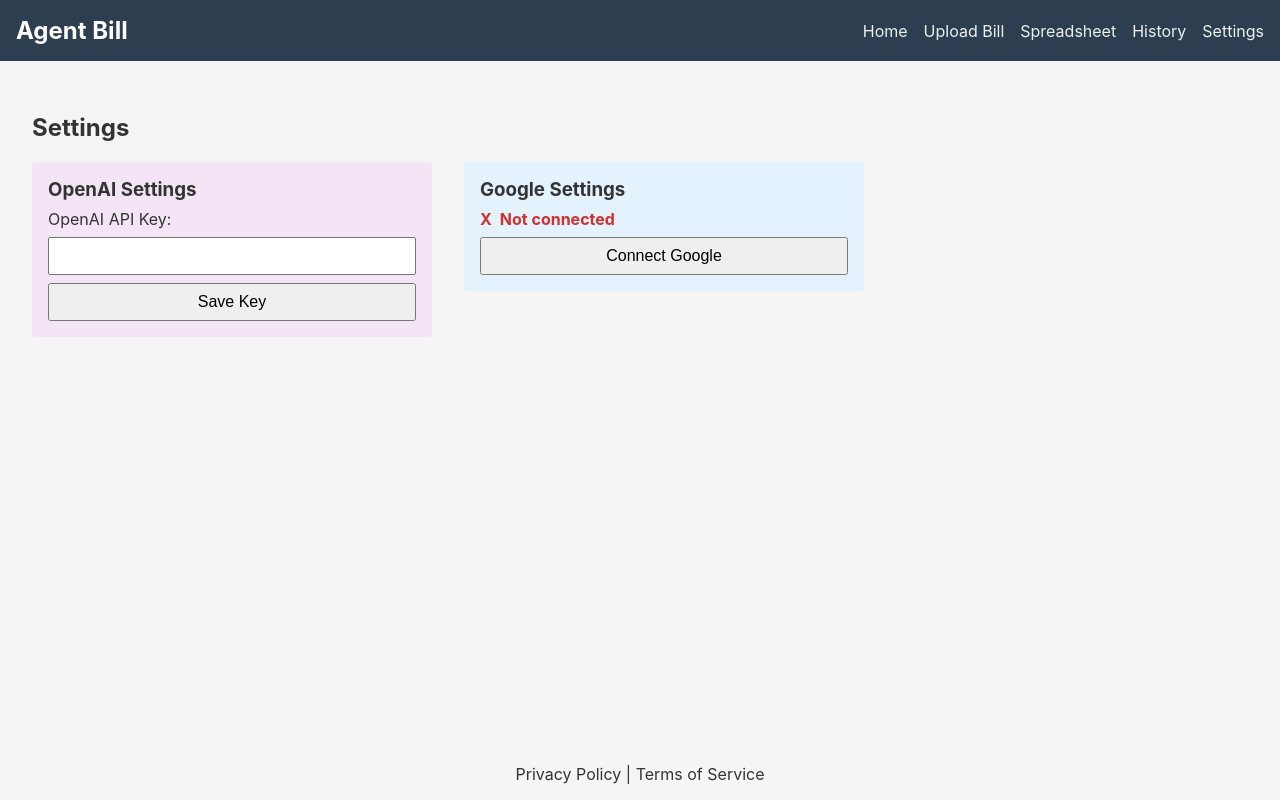
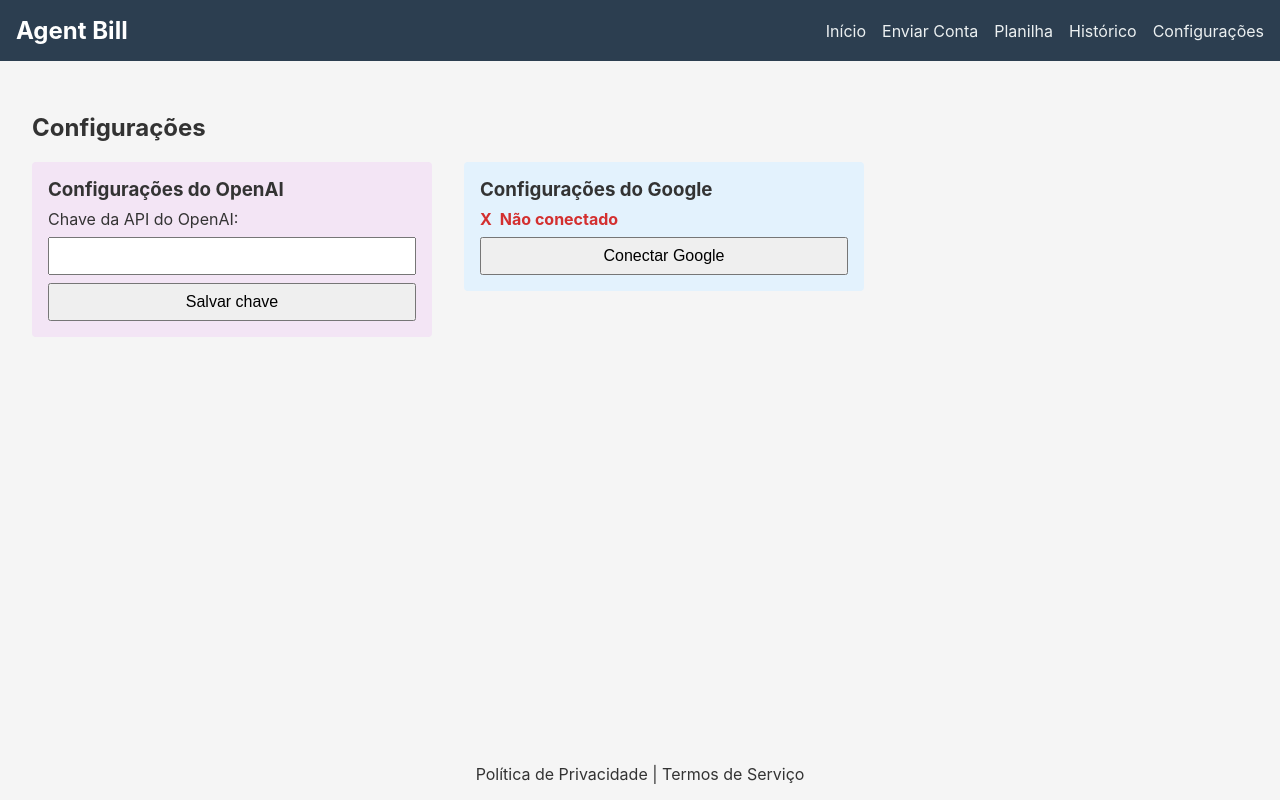
Before and after one commit to marceloadaes/AgentBill, a Next.js app: page /settings in a window 1280 px wide. Built offline with nearby package versions, Linux system fonts and the light colour scheme.

Commit message:
Translate interface to Brazilian Portuguese

```diff
--- a/components/Layout.tsx
+++ b/components/Layout.tsx
@@ -12,17 +12,17 @@ export default function Layout({ children }: Props) {
       <header className={styles.header}>
         <h1 className={styles.title}>Agent Bill</h1>
         <nav className={styles.nav}>
-          <Link href="/">Home</Link>
-          <Link href="/upload">Upload Bill</Link>
-          <Link href="/spreadsheet">Spreadsheet</Link>
-          <Link href="/history">History</Link>
-          <Link href="/settings">Settings</Link>
+          <Link href="/">Início</Link>
+          <Link href="/upload">Enviar Conta</Link>
+          <Link href="/spreadsheet">Planilha</Link>
+          <Link href="/history">Histórico</Link>
+          <Link href="/settings">Configurações</Link>
         </nav>
       </header>
       <main className={styles.main}>{children}</main>
       <footer className={styles.footer}>
-        <Link href="/privacy">Privacy Policy</Link> |{' '}
-        <Link href="/terms">Terms of Service</Link>
+        <Link href="/privacy">Política de Privacidade</Link> |{' '}
+        <Link href="/terms">Termos de Serviço</Link>
       </footer>
     </div>
   );
--- a/pages/history.tsx
+++ b/pages/history.tsx
@@ -3,8 +3,8 @@ import Layout from '../components/Layout';
 
 const History: NextPage = () => (
   <Layout>
-    <h2>History</h2>
-    <p>Here you will find previously processed files.</p>
+    <h2>Histórico</h2>
+    <p>Aqui você encontrará arquivos processados anteriormente.</p>
   </Layout>
 );
 
--- a/pages/oauth2callback.tsx
+++ b/pages/oauth2callback.tsx
@@ -26,7 +26,7 @@ export default function OAuthCallback() {
 
   return (
     <Layout>
-      <p>Processing authentication...</p>
+      <p>Processando autenticação...</p>
     </Layout>
   );
 }
--- a/pages/settings.tsx
+++ b/pages/settings.tsx
@@ -44,12 +44,12 @@ const Settings: NextPage = () => {
 
   useEffect(() => {
     if (router.query.status === 'success') {
-      setMessage('Google account connected!');
+      setMessage('Conta do Google conectada!');
       setIsError(false);
       setConnected(true);
       setShowRetry(false);
     } else if (router.query.status === 'error') {
-      setMessage('Failed to authenticate with Google. Please make sure you granted access and try again.');
+      setMessage('Falha ao autenticar com o Google. Certifique-se de conceder acesso e tente novamente.');
       setIsError(true);
       setShowRetry(true);
     } else {
@@ -60,7 +60,7 @@ const Settings: NextPage = () => {
   const connect = () => {
     const clientId = process.env.NEXT_PUBLIC_GOOGLE_CLIENT_ID;
     if (!clientId) {
-      setMessage('Google OAuth client ID is not configured. Set the NEXT_PUBLIC_GOOGLE_CLIENT_ID environment variable.');
+      setMessage('ID de cliente do Google OAuth não configurado. Defina a variável de ambiente NEXT_PUBLIC_GOOGLE_CLIENT_ID.');
       setIsError(true);
       return;
     }
@@ -79,7 +79,7 @@ const Settings: NextPage = () => {
   const disconnect = () => {
     fetch('/api/config?key=google', { method: 'DELETE' }).then(() => {
       setConnected(false);
-      setMessage('Google account disconnected.');
+      setMessage('Conta do Google desconectada.');
       setIsError(false);
     });
   };
@@ -88,7 +88,7 @@ const Settings: NextPage = () => {
 
   const saveKey = () => {
     if (!isValidOpenAIKey(openAIKey)) {
-      setMessage('Invalid OpenAI API key. The key should start with \"sk-\" and can be generated from your OpenAI account page.');
+      setMessage('Chave da API do OpenAI inválida. Ela deve começar com "sk-" e pode ser gerada na página da sua conta OpenAI.');
       setIsError(true);
       return;
     }
@@ -99,7 +99,7 @@ const Settings: NextPage = () => {
     }).then(() => {
       setKeyStored(true);
       setOpenAIKey('');
-      setMessage('OpenAI API key saved!');
+      setMessage('Chave da API do OpenAI salva!');
       setIsError(false);
     });
   };
@@ -107,27 +107,27 @@ const Settings: NextPage = () => {
   const deleteKey = () => {
     fetch('/api/config?key=openai', { method: 'DELETE' }).then(() => {
       setKeyStored(false);
-      setMessage('OpenAI API key removed.');
+      setMessage('Chave da API do OpenAI removida.');
       setIsError(false);
     });
   };
 
   return (
     <Layout>
-      <h2>Settings</h2>
+      <h2>Configurações</h2>
       {message && (
         <div className={`${styles.message} ${isError ? styles.error : styles.success}`}>{message}
           {showRetry && (
             <button onClick={connect} className={styles.button} style={{ marginLeft: '0.5rem' }}>
-              Retry
+              Tentar novamente
             </button>
           )}
         </div>
       )}
       <div className={styles.sections}>
         <div className={`${styles.section} ${styles.openAISection}`}>
-          <h3 className={styles.sectionTitle}>OpenAI Settings</h3>
-          <label htmlFor="openaiKey">OpenAI API Key:</label>
+          <h3 className={styles.sectionTitle}>Configurações do OpenAI</h3>
+          <label htmlFor="openaiKey">Chave da API do OpenAI:</label>
           <input
             id="openaiKey"
             type="text"
@@ -136,19 +136,19 @@ const Settings: NextPage = () => {
             className={styles.input}
           />
           <button onClick={saveKey} className={styles.button}>
-            Save Key
+            Salvar chave
           </button>
           {keyStored && (
             <>
-              <span className={styles.note}>Key stored securely</span>
+              <span className={styles.note}>Chave armazenada com segurança</span>
               <button onClick={deleteKey} className={styles.button}>
-                Remove Key
+                Remover chave
               </button>
             </>
           )}
         </div>
         <div className={`${styles.section} ${styles.googleSection}`}>
-          <h3 className={styles.sectionTitle}>Google Settings</h3>
+          <h3 className={styles.sectionTitle}>Configurações do Google</h3>
           <div className={styles.status}>
             {connected ? (
               <>
@@ -160,17 +160,17 @@ const Settings: NextPage = () => {
             ) : (
               <>
                 <span className={styles.notConnected}>X</span>
-                <span className={styles.notConnected}>Not connected</span>
+                <span className={styles.notConnected}>Não conectado</span>
               </>
             )}
           </div>
           {connected ? (
             <button onClick={disconnect} className={styles.button}>
-              Disconnect Google
+              Desconectar Google
             </button>
           ) : (
             <button onClick={connect} className={styles.button}>
-              Connect Google
+              Conectar Google
             </button>
           )}
         </div>
--- a/pages/spreadsheet.tsx
+++ b/pages/spreadsheet.tsx
@@ -3,8 +3,8 @@ import Layout from '../components/Layout';
 
 const Spreadsheet: NextPage = () => (
   <Layout>
-    <h2>Spreadsheet</h2>
-    <p>This page will display your Google Sheet data.</p>
+    <h2>Planilha</h2>
+    <p>Esta página exibirá seus dados do Google Sheets.</p>
   </Layout>
 );
 
--- a/pages/upload.tsx
+++ b/pages/upload.tsx
@@ -3,8 +3,8 @@ import Layout from '../components/Layout';
 
 const Upload: NextPage = () => (
   <Layout>
-    <h2>Upload Bill</h2>
-    <p>This is a placeholder page for uploading bills.</p>
+    <h2>Enviar Conta</h2>
+    <p>Esta é uma página temporária para envio de contas.</p>
   </Layout>
 );
 
```
Also changed, not shown: pages/index.tsx (+8 -8 lines).
